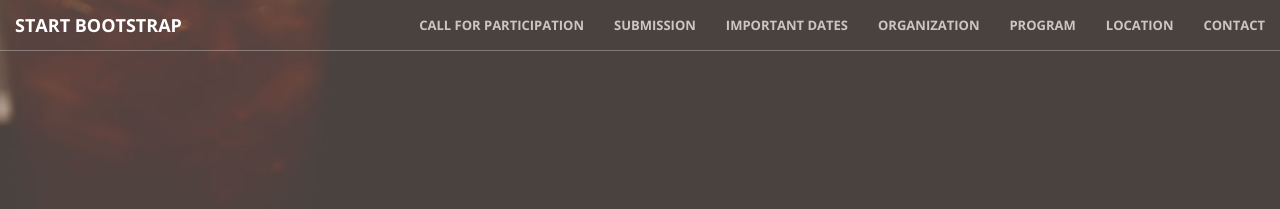
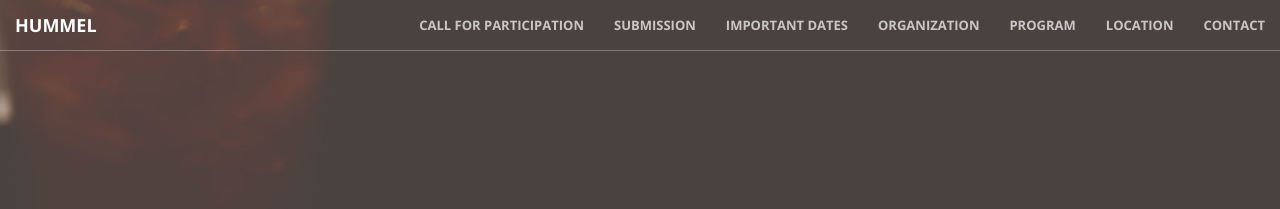
Before and after one commit to cophi-wue/ecml19.hummel.github.io, a Jekyll site: the page built from index.html, in a window 1280 px wide. Shown: the top 209 px of the page. Built offline with Jekyll 4.4.1, drawn with Linux system fonts in a browser that asks for light colours.

Commit message:
Update nav.html

```diff
--- a/_includes/nav.html
+++ b/_includes/nav.html
@@ -8,7 +8,7 @@
                 <span class="icon-bar"></span>
                 <span class="icon-bar"></span>
             </button>
-            <a class="navbar-brand page-scroll" href="#page-top">Start Bootstrap</a>
+            <a class="navbar-brand page-scroll" href="#page-top">HummeL</a>
         </div>
 
         <!-- Collect the nav links, forms, and other content for toggling -->
```
